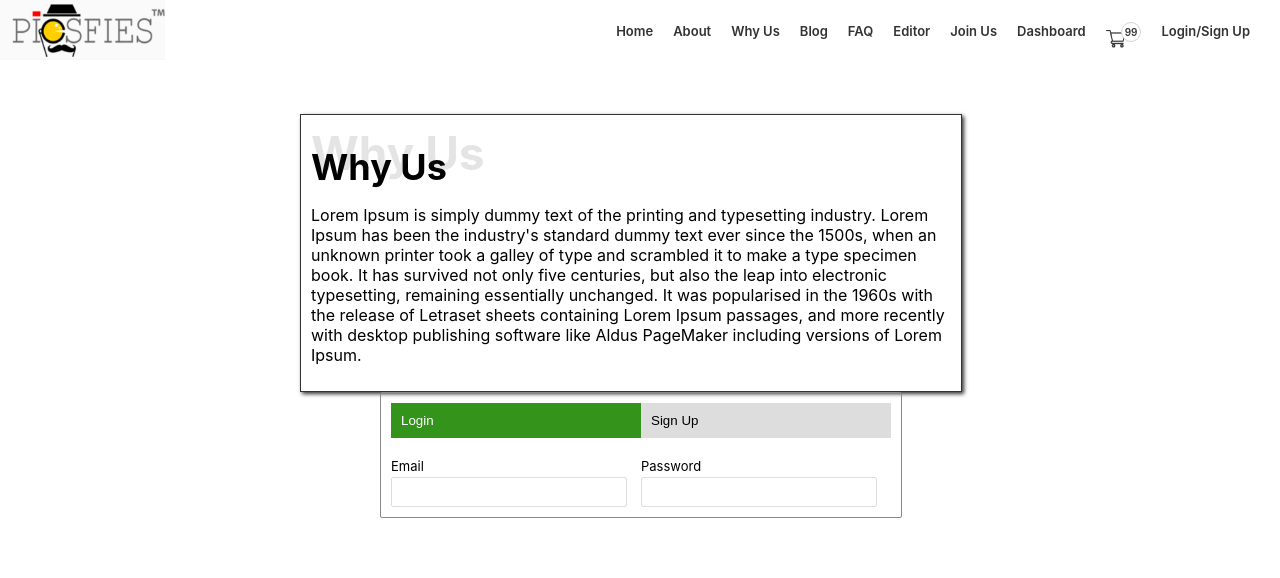
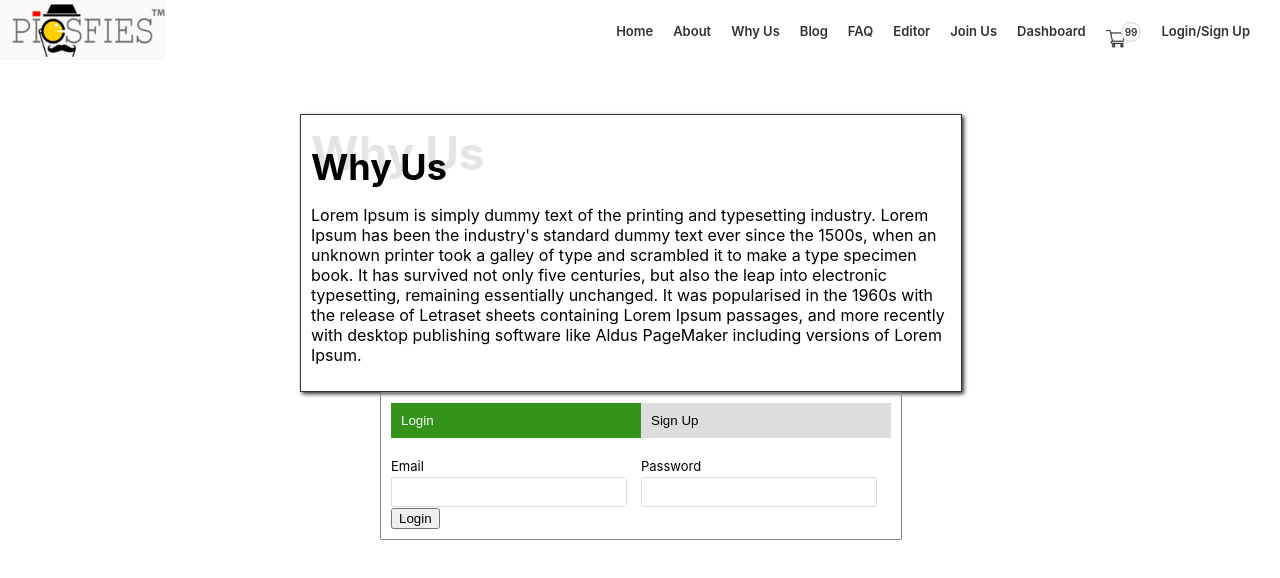
Before and after one commit to alinauroz/gogo-image, a React (Create React App) app in the folder client/: page /why-us in a window 1280 px wide. Shown: the top 578 px of the page. Built offline with nearby package versions, Linux system fonts and the light colour scheme.

Commit message:
feat: completed login and signup form

```diff
--- a/client/src/Components/pages/LogSign.jsx
+++ b/client/src/Components/pages/LogSign.jsx
@@ -32,13 +32,19 @@ export default function (props) {
                 <br /><br />
                 {
                     selected ?
+                    <form action = '' onSubmit = {() => {}}>
                         <FormRenderer
                             fields = {signupFields}
                         />
+                        <input type = 'submit' value = 'Sign Up' />
+                    </form>
                     :
+                    <form action = '' onSubmit = {() => {}}>
                         <FormRenderer
                             fields = {loginFields}
                         />
+                        <input type = 'submit' value = 'Login' />
+                    </form>
                 }
             </View>
         </Box>
```
Lines whose indentation alone changed are shown as unchanged.
